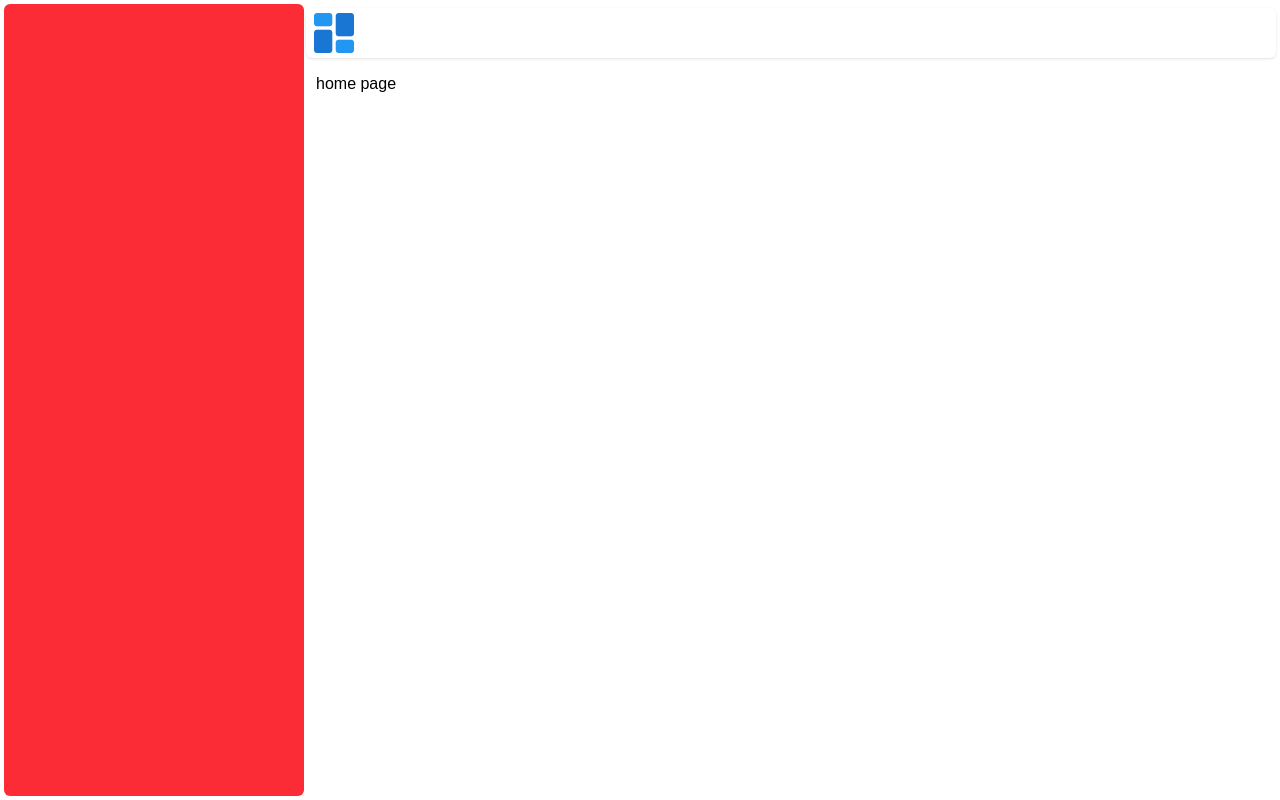
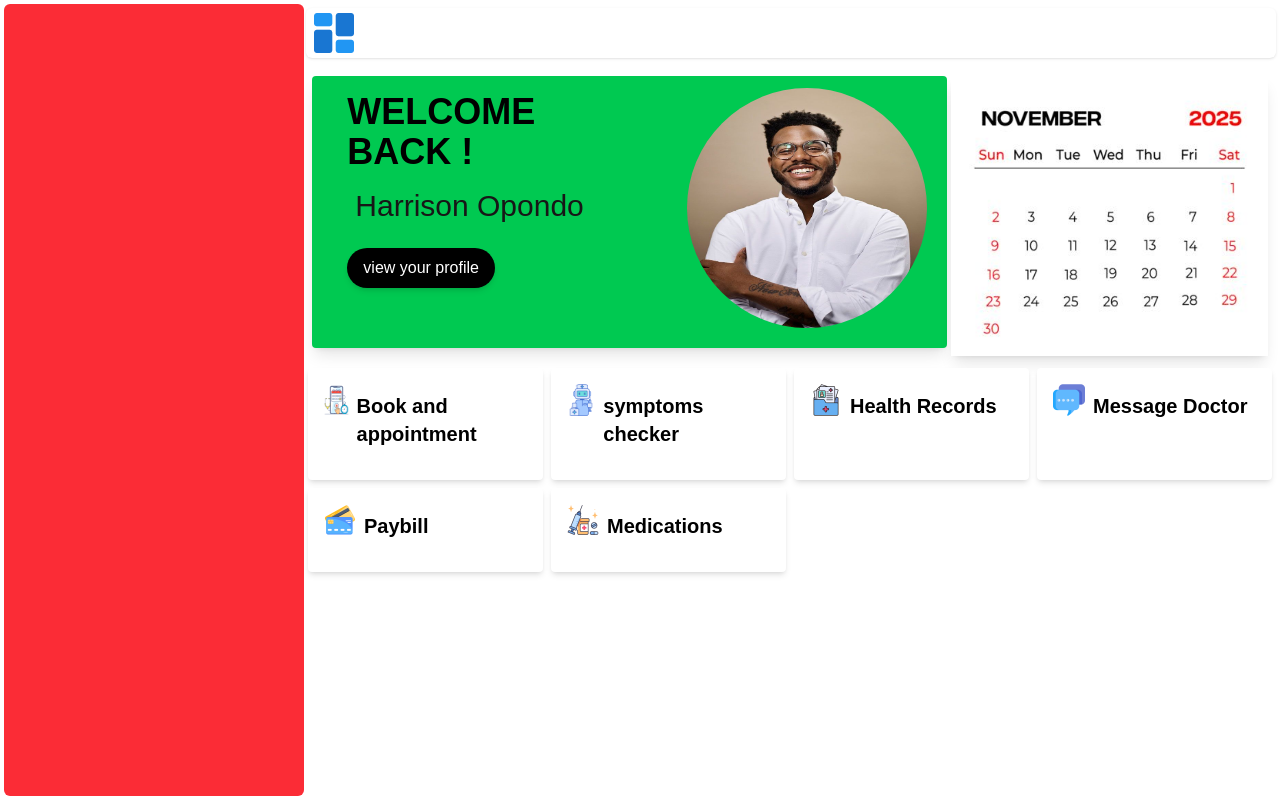
Before and after one commit to Elisha-Kwena/afyaaxis, a Next.js app in the folder client/: page /dashboard in a window 1280 px wide. Built offline with nearby package versions, Linux system fonts and the light colour scheme.

Commit message:
Update page.tsx

```diff
--- a/client/src/app/(patient)/dashboard/page.tsx
+++ b/client/src/app/(patient)/dashboard/page.tsx
@@ -1,14 +1,140 @@
-"use client"
-import { useSidebar } from "@/contexts/SidebarContext"
-import Navbar from "@/components/navigation/Navbar"
-export default function DashBoard(){
-    const {isOpen} = useSidebar()
-    return(
-        <>
-            <Navbar/>
-            <section className={`p-4 transition-all duration-300 lg:pt-18 md:pt-16 ${isOpen ? 'md:ml-[300px]' : 'md:ml-0'}`}>
-                <h1 className="text-black">home page</h1>
-            </section>
-        </>
-    )
+"use client";
+import { useSidebar } from "@/contexts/SidebarContext";
+import Navbar from "@/components/navigation/Navbar";
+import Image from "next/image";
+export default function DashBoard() {
+  const { isOpen } = useSidebar();
+  return (
+    <>
+      <Navbar />
+      <section
+        className={`p-2 transition-all h-screen bg-white-200 duration-300 lg:pt-18 md:pt-16 ${
+          isOpen ? "md:ml-[300px]" : "md:ml-0"
+        }`}
+      >
+        <div className="flex flex-col  md:flex-row  h-70 p-1 w-full ">
+          <div className=" flex bg-green-500 shadow-lg mx-auto w-2/3 justify-around rounded">
+            <div className="p-4 w-1/2  ">
+              <h1 className="text-black font-bold text-4xl mb-2  ">
+                WELCOME BACK !
+              </h1>
+              <h2 className="py-2 px-2 text-3xl">Harrison Opondo</h2>
+              <button className="bg-black text-white py-2 px-4  rounded-full shadow-md hover:bg-blue-600 mt-4">
+                view your profile
+              </button>
+            </div>
+
+            {/* Image Section */}
+            <div className="relative ">
+              <img
+                src="/images/user.jpg"
+                alt="profile image"
+                className=" border-black rounded-full w-60 h-60 mx-auto mt-3"
+              />
+            </div>
+          </div>
+
+          {/*calender*/}
+
+          <div className="bg-gray-200 shadow-lg w-1/3 h-70 rounded ml-1 ">
+            <img
+              src="/images/calendar.jpg"
+              alt="calendar"
+              className="w-full h-70"
+            />
+          </div>
+        </div>
+
+        {/*cards*/}
+        <div className="grid grid-cols-1 md:grid-cols-4 lg:grid-cols-4 gap-2 mt-4">
+          <div className="bg-white shadow-md rounded flex justify-start p-4">
+            {/* Card Content */}
+            <div>
+              <img
+                src="/icons/appointment.png"
+                alt="Appointments Icon"
+                className="w-8 h-8 mb-2 "
+              />
+            </div>
+            <div>
+              <h2 className=" text-black text-xl p-2 font-semibold mb-2">
+                Book and appointment
+              </h2>
+            </div>
+          </div>
+          <div className="bg-white shadow-md flex justify-start rounded p-4">
+            {/* Card Content */}
+            <div>
+              <img
+                src="/icons/symptoms checker.png"
+                alt="Appointments Icon"
+                className="w-8 h-8 mb-2"
+              />
+            </div>
+            <div>
+              <h2 className=" text-black p-2 text-xl font-semibold mb-2">
+                symptoms checker
+              </h2>
+            </div>
+          </div>
+          <div className="bg-white flex justify-start shadow-md rounded p-4">
+            <div>
+              <img
+                src="/icons/healthrecords.png"
+                alt="Appointments Icon"
+                className="w-8 h-8 mb-2"
+              />
+            </div>
+            <div>
+              <h2 className=" text-black p-2 text-xl font-semibold mb-2">
+                Health Records
+              </h2>
+            </div>
+          </div>
+          <div className="bg-white flex justify-start shadow-md rounded p-4">
+            <div>
+              <img
+                src="/icons/chats.png"
+                alt="Appointments Icon"
+                className="w-8 h-8 mb-2"
+              />
+            </div>
+            <div>
+              <h2 className=" text-black p-2 text-xl font-semibold mb-2">
+                Message Doctor
+              </h2>
+            </div>
+          </div>
+          <div className="bg-white flex justify-start shadow-md rounded p-4">
+            <div>
+              <img
+                src="/icons/billing.png"
+                alt="Appointments Icon"
+                className="w-8 h-8 mb-2"
+              />
+            </div>
+            <div>
+              <h2 className=" text-black p-2 text-xl font-semibold mb-2">
+                Paybill
+              </h2>
+            </div>
+          </div>
+          <div className="bg-white flex justify-start shadow-md rounded p-4">
+            <div>
+              <img
+                src="/icons/medications.png"
+                alt="Appointments Icon"
+                className="w-8 h-8 mb-2"
+              />
+            </div>
+            <div>
+              <h2 className=" text-black p-2 text-xl font-semibold mb-2">
+                Medications
+              </h2>
+            </div>
+          </div>
+        </div>
+      </section>
+    </>
+  );
 }
```
